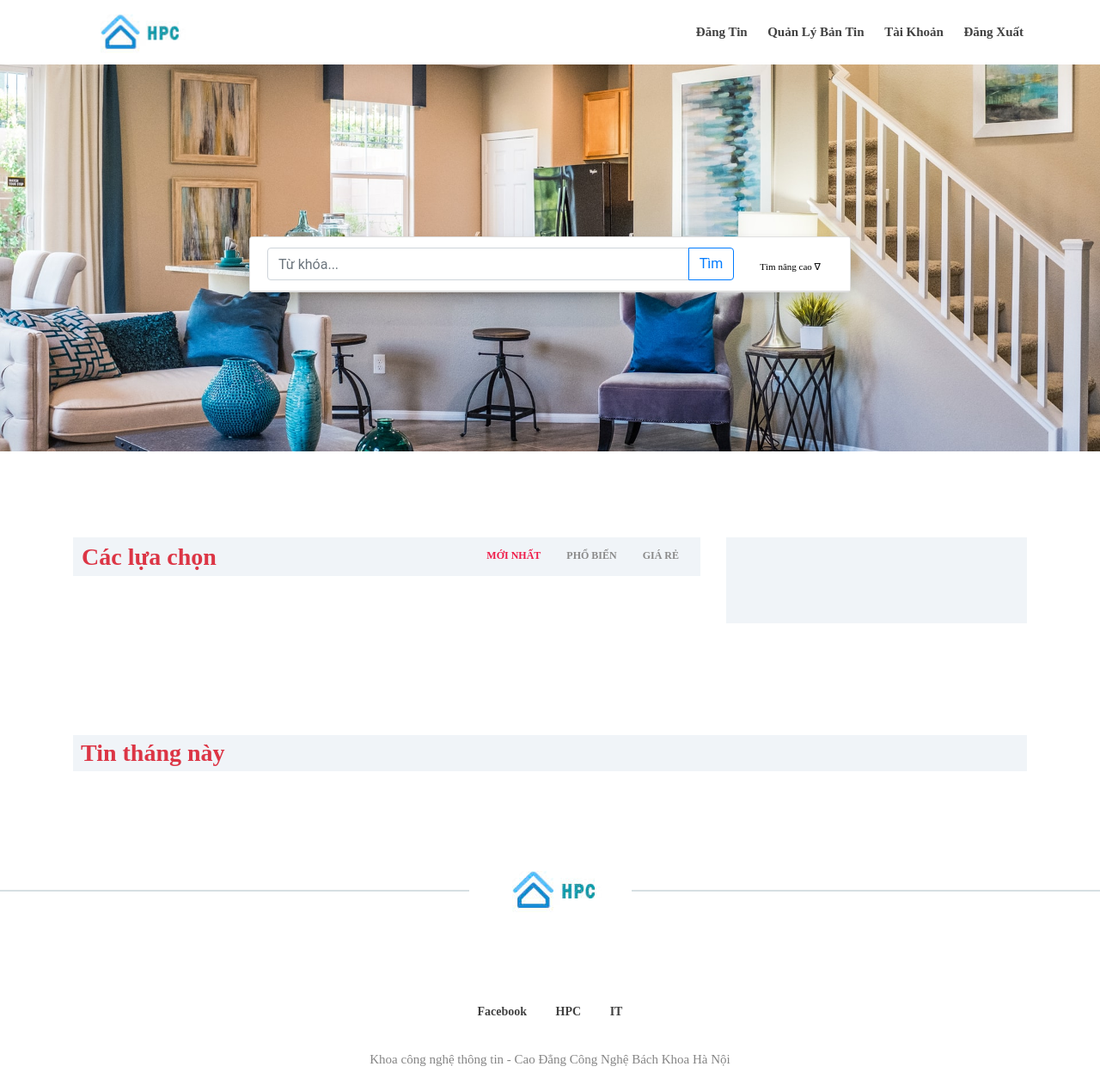
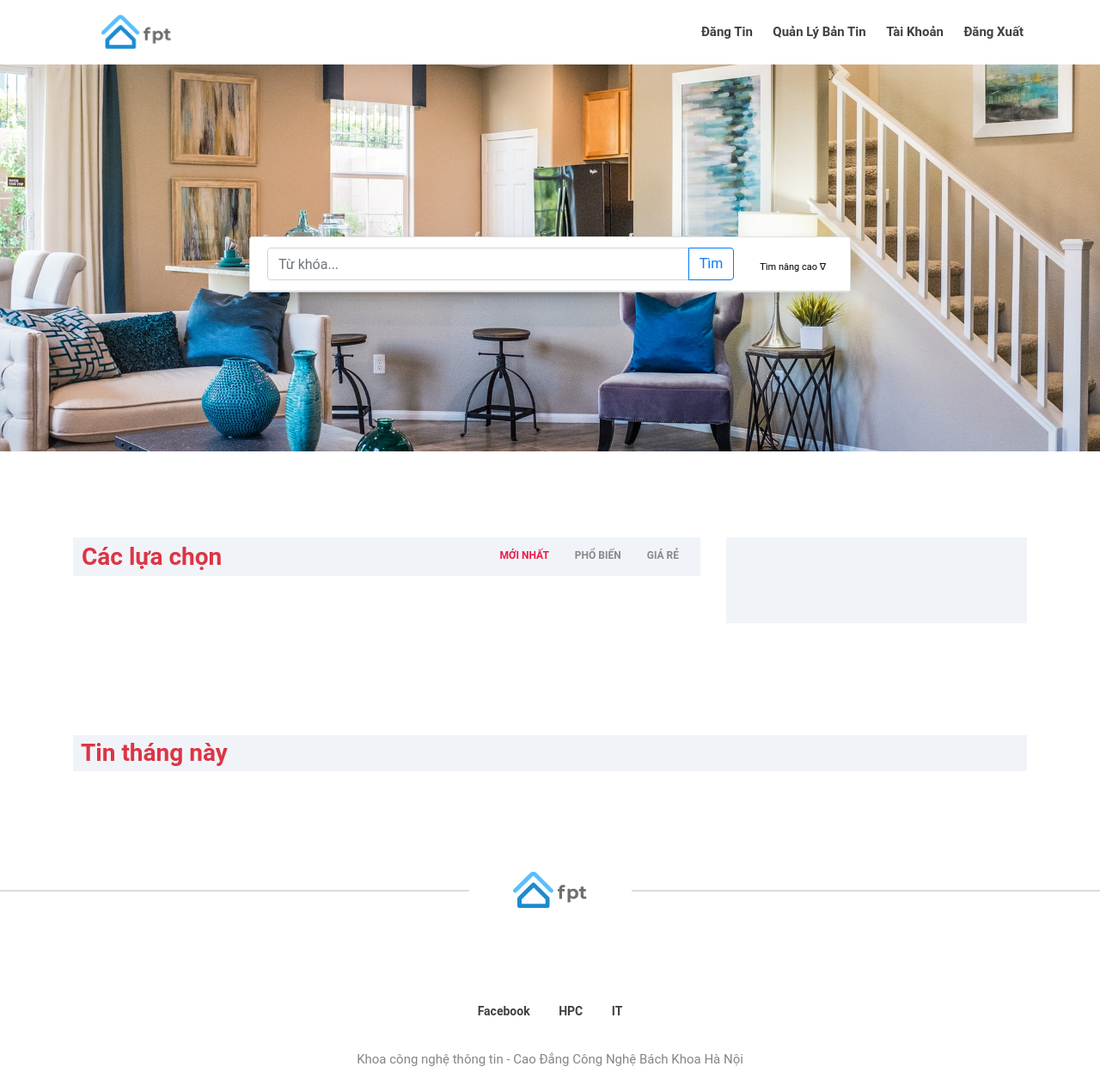
Before and after one commit to JukiNat1/Room_Management, a PHP site: page /Webcontent/index.php in a window 1280 px wide. Shown: the whole page at 86% size. Run offline with PHP 8.4, Linux system fonts and the light colour scheme; the visitor is signed in with stand-in values (Sample User, id 1); data comes from the database, SQL or seed files in the repository; data that the repository does not hold is empty; style sheets or scripts are compiled from the project's sources.

Commit message:
update folder 2310620019_TaTienTuong

```diff
--- a/PhanCong/2310620019_TaTienTuong/Model/BaiDang.php
+++ b/PhanCong/2310620019_TaTienTuong/Model/BaiDang.php
@@ -9,7 +9,7 @@
 /**
  * Description of BaiDang
  *
- * @author tam
+ * @author
  */
 class BaiDang
 {
--- a/PhanCong/2310620019_TaTienTuong/Model/DanhSachMoiTruong.php
+++ b/PhanCong/2310620019_TaTienTuong/Model/DanhSachMoiTruong.php
@@ -9,7 +9,7 @@
 /**
  * Description of DanhSachMoiTruong
  *
- * @author tung
+ * @author
  */
 class DanhSachMoiTruong
 {
--- a/PhanCong/2310620019_TaTienTuong/Model/DanhSachTienNghi.php
+++ b/PhanCong/2310620019_TaTienTuong/Model/DanhSachTienNghi.php
@@ -9,7 +9,7 @@
 /**
  * Description of DanhSachTienNghi
  *
- * @author tung
+ * @author
  */
 class DanhSachTienNghi
 {
--- a/PhanCong/2310620019_TaTienTuong/Model/HinhAnh.php
+++ b/PhanCong/2310620019_TaTienTuong/Model/HinhAnh.php
@@ -9,7 +9,7 @@
 /**
  * Description of HinhAnh
  *
- * @author tung
+ * @author
  */
 class HinhAnh
 {
--- a/PhanCong/2310620019_TaTienTuong/Model/KhuVuc.php
+++ b/PhanCong/2310620019_TaTienTuong/Model/KhuVuc.php
@@ -9,7 +9,7 @@
 /**
  * Description of KhuVuc
  *
- * @author tung
+ * @author
  */
 class KhuVuc
 {
--- a/PhanCong/2310620019_TaTienTuong/Model/MoiTruong.php
+++ b/PhanCong/2310620019_TaTienTuong/Model/MoiTruong.php
@@ -9,7 +9,7 @@
 /**
  * Description of MoiTruong
  *
- * @author tung
+ * @author
  */
 class MoiTruong
 {
--- a/PhanCong/2310620019_TaTienTuong/Model/TienNghi.php
+++ b/PhanCong/2310620019_TaTienTuong/Model/TienNghi.php
@@ -9,7 +9,7 @@
 /**
  * Description of TienNghi
  *
- * @author tung
+ * @author
  */
 class TienNghi
 {
--- a/PhanCong/2310620019_TaTienTuong/Webcontent/account.php
+++ b/PhanCong/2310620019_TaTienTuong/Webcontent/account.php
@@ -16,7 +16,7 @@ $thongTin = $taiKhoanDao->GetThongTin($tenTaiKhoan);
     <!-- The above 4 meta tags *must* come first in the head; any other head content must come *after* these tags -->
 
     <!-- Title -->
-    <title>QUẢN LÝ PHÒNG TRỌ</title>
+    <title>Phòng trọ sinh viên</title>
 
     <!-- Favicon -->
     <link rel="icon" href="img/core-img/icon.ico">
--- a/PhanCong/2310620019_TaTienTuong/Webcontent/footer.php
+++ b/PhanCong/2310620019_TaTienTuong/Webcontent/footer.php
@@ -2,7 +2,7 @@
 <footer class="footer-area">
     <!-- Footer Logo -->
     <div class="footer-logo mb-100">
-        <a href="index.php"><img src="img/core-img/hpc.png" alt=""></a>
+        <a href="index.php"><img src="img/core-img/logo.png" alt=""></a>
     </div>
     <!-- Footer Content -->
     <div class="container">
--- a/PhanCong/2310620019_TaTienTuong/Webcontent/header.php
+++ b/PhanCong/2310620019_TaTienTuong/Webcontent/header.php
@@ -20,7 +20,7 @@ if (isset($_SESSION['TenTaiKhoan'])) {
                 <nav class="classy-navbar justify-content-between" id="newsboxNav" style="height: 75px">
 
                     <!-- Nav brand -->
-                    <a href="index.php" class="nav-brand"><img src="img/core-img/hpc.png" alt=""></a>
+                    <a href="index.php" class="nav-brand"><img src="img/core-img/logo.png" alt=""></a>
 
                     <!-- Navbar Toggler -->
                     <div class="classy-navbar-toggler">
--- a/PhanCong/2310620019_TaTienTuong/Webcontent/index.php
+++ b/PhanCong/2310620019_TaTienTuong/Webcontent/index.php
@@ -25,7 +25,7 @@ setlocale(LC_MONETARY, "vie");
     <!-- The above 4 meta tags *must* come first in the head; any other head content must come *after* these tags -->
 
     <!-- Title -->
-    <title>QUẢN LÝ PHÒNG TRỌ</title>
+    <title>Phòng trọ sinh viên</title>
 
     <!-- Favicon -->
     <link rel="icon" href="img/core-img/icon.ico">
@@ -81,6 +81,9 @@ setlocale(LC_MONETARY, "vie");
                         </div>
                     </div>
                 </div>
+
+
+
             </div>
         </div>
     </section>
--- a/PhanCong/2310620019_TaTienTuong/Webcontent/list-post.php
+++ b/PhanCong/2310620019_TaTienTuong/Webcontent/list-post.php
@@ -14,7 +14,7 @@ $TenTaiKhoan = $_SESSION['TenTaiKhoan'];
   <!-- The above 4 meta tags *must* come first in the head; any other head content must come *after* these tags -->
 
   <!-- Title -->
-  <title>QUẢN LÝ PHÒNG TRỌ</title>
+  <title>Phòng trọ sinh viên</title>
 
   <!-- Favicon -->
   <link rel="icon" href="img/core-img/icon.ico">
--- a/PhanCong/2310620019_TaTienTuong/Webcontent/login.php
+++ b/PhanCong/2310620019_TaTienTuong/Webcontent/login.php
@@ -27,7 +27,7 @@
             <input type="hidden" name="command" value="login">
             <div class="form-group card-header">
                 <?php if (isset($_SESSION['yeuCauDangBai']) && $_SESSION['yeuCauDangBai'] == true) { ?>
-                    <h4 class="text-center">Đăng nhập</h4>
+                    <h4 class="text-center">Đăng nhập để đăng tin</h4>
                 <?php
                     $_SESSION['yeuCauDangBai'] = false;
                 } else { ?>
--- a/PhanCong/2310620019_TaTienTuong/Webcontent/scss/_fonts.scss
+++ b/PhanCong/2310620019_TaTienTuong/Webcontent/scss/_fonts.scss
@@ -1,2 +1,2 @@
 // Fonts
-$fonts: "Times New Roman", sans-serif;
+$fonts: "Roboto", sans-serif;
```
Also changed, not shown: PhanCong/2310620019_TaTienTuong/Webcontent/img/core-img/hpc.png (deleted), PhanCong/2310620019_TaTienTuong/Webcontent/img/core-img/icon.ico (added), PhanCong/2310620019_TaTienTuong/Webcontent/img/core-img/logo.png (added), PhanCong/2310620019_TaTienTuong/Webcontent/img/phong-tro/4.png (deleted).
